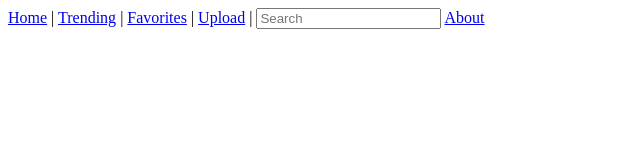
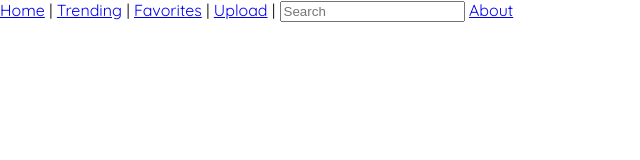
Before and after one commit to GIPHY-TEAM-1/GIFTUBE, a plain HTML site: page index.html in a window 1280 px wide. Shown: the whole page, without its empty margins (0-640 px from the left). Drawn offline with Linux system fonts and the light colour scheme.

Commit message:
Add font family

```diff
--- a/index.html
+++ b/index.html
@@ -6,10 +6,9 @@
     <title>GIPHY</title>
     <link rel="stylesheet" href="./styles/style.css" />
     <link rel="preconnect" href="https://fonts.gstatic.com" />
-    <link
-      href="https://fonts.googleapis.com/css2?family=Roboto:wght@300&display=swap"
-      rel="stylesheet"
-    />
+    <link rel="preconnect" href="https://fonts.gstatic.com" crossorigin>
+    <link rel="preconnect" href="https://fonts.googleapis.com">
+    <link href="https://fonts.googleapis.com/css2?family=Quicksand:wght@300;400;500;600;700&display=swap" rel="stylesheet">
   </head>
   <body>
     <div id="app">
--- a/styles/style.css
+++ b/styles/style.css
@@ -0,0 +1,5 @@
+body {
+    margin: 0;
+    padding: 0;
+    font-family: 'Quicksand', sans-serif;
+}
```
